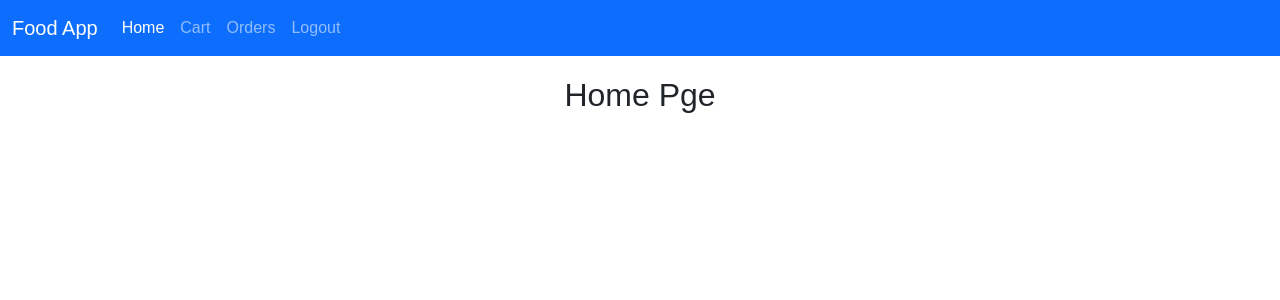
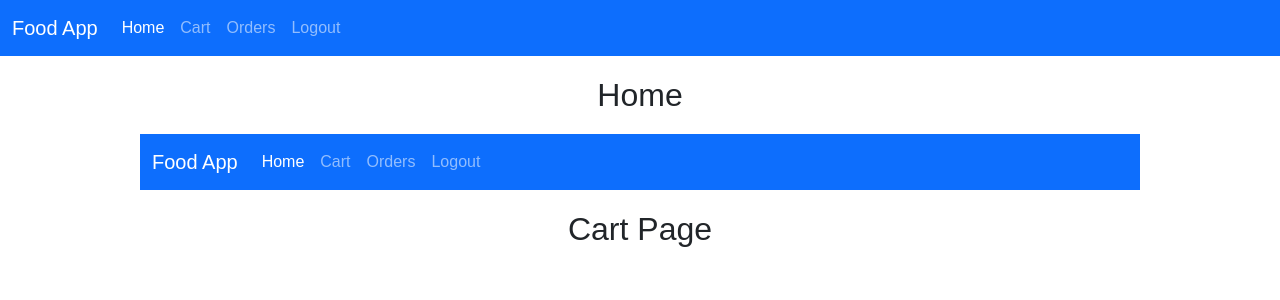
Before and after one commit to MERN-FullStackDeveloper-Projects/Food_Ordering_Application, a React (Vite) app in the folder app1/: page /app/cart in a window 1280 px wide. Shown: the top 300 px of the page. Built offline with nearby package versions, Linux system fonts and the light colour scheme.

Commit message:
*placeholder to load the child component*

```diff
--- a/app1/src/components/NavBar.jsx
+++ b/app1/src/components/NavBar.jsx
@@ -35,13 +35,13 @@ function NavBar() {
           </button>
           <div className="collapse navbar-collapse" id="navbarNavAltMarkup">
             <div className="navbar-nav">
-              <Link className="nav-link active" aria-current="page" to="/home">
+              <Link className="nav-link active" aria-current="page" to="/app/products">
                 Home
               </Link>
-              <Link className="nav-link" to="/cart">
+              <Link className="nav-link" to="/app/cart">
                 Cart
               </Link>
-              <Link className="nav-link" to="/orders">
+              <Link className="nav-link" to="/app/orders">
                 Orders
               </Link>
               <button
--- a/app1/src/pages/Home/Home.jsx
+++ b/app1/src/pages/Home/Home.jsx
@@ -1,6 +1,7 @@
 
 import "./Home.css";
 import NavBar from "../../components/NavBar";
+import { Outlet } from "react-router-dom";
 
 // import { Link} from "react-router-dom";
 function Home() {
@@ -43,8 +44,9 @@ function Home() {
       </nav> */}
       <NavBar/>
       <div className="container">
-      <h2 className="page-header">Home Pge</h2>
-
+      <h2 className="page-header">Home</h2>
+      {/*placeholder to load the child component*/}
+      <Outlet/>
       </div>
     </div>
   );
```
